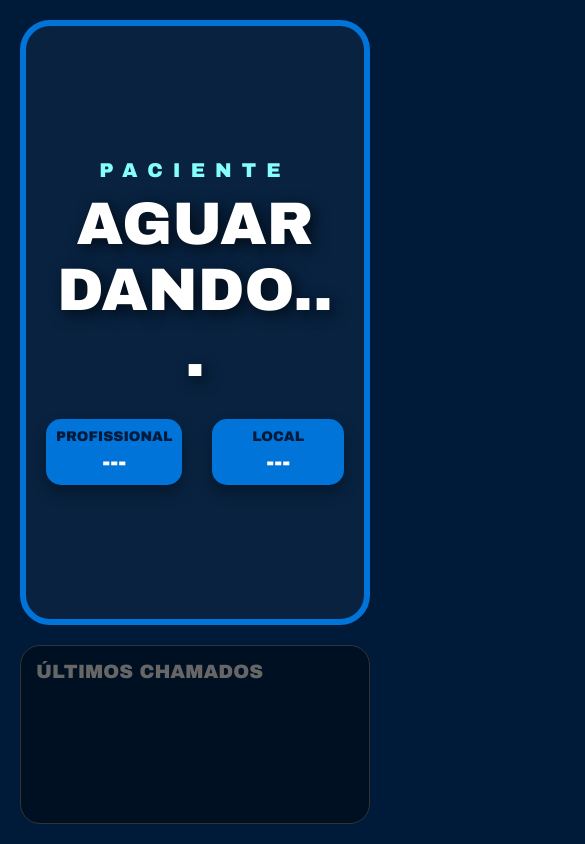
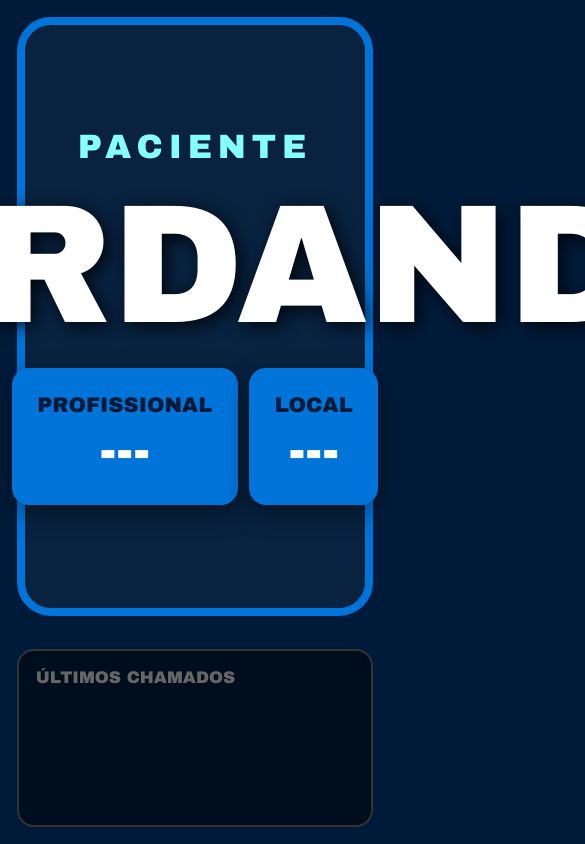
Before and after one commit to RafaelRlbjp/painel-chamada2, a website: page public/painel.html in a window 390 px wide. Shown: the top 844 px of the page, 585 px wide, since content can reach past the window. Drawn offline with nearby package versions, Linux system fonts and the light colour scheme; no server answers.

Commit message:
Layout responsivo gigante para TV

```diff
--- a/public/painel.css
+++ b/public/painel.css
@@ -1,4 +1,4 @@
-/* 1. RESET E BASE */
+/* 1. RESET PARA OCUPAR A TELA TODA */
 * {
     margin: 0;
     padding: 0;
@@ -14,8 +14,7 @@ body {
     display: flex;
     flex-direction: column;
     overflow: hidden;
-    transition: background-color 0.3s ease;
-    padding: 20px;
+    padding: 2vh; /* Respiro lateral baseado na altura */
 }
 
 .container {
@@ -25,111 +24,109 @@ body {
     height: 100%;
 }
 
-/* 2. ÁREA DE CHAMADA PRINCIPAL */
+/* 2. ÁREA DO PACIENTE (OCUPA O MÁXIMO DE ESPAÇO) */
 .chamada-principal {
-    flex: 3;
+    flex: 5; /* Dá mais peso para esta área */
     display: flex;
     flex-direction: column;
     justify-content: center;
     align-items: center;
     text-align: center;
-    border: 6px solid #0074D9;
-    border-radius: 30px;
+    border: 1vh solid #0074D9;
+    border-radius: 4vh;
     background: rgba(255, 255, 255, 0.03);
-    margin-bottom: 20px;
-    padding: 20px;
+    margin-bottom: 2vh;
 }
 
 .header-label {
-    /* Mínimo 20px, Ideal 3vw, Máximo 40px */
-    font-size: clamp(20px, 3vw, 40px);
+    font-size: 4vh; /* Baseado na altura da tela */
     color: #85fffd;
-    letter-spacing: 10px;
-    margin-bottom: 10px;
+    letter-spacing: 1.5vw;
+    text-transform: uppercase;
 }
 
 #nome-paciente {
-    /* Mínimo 60px, Ideal 8vw, Máximo 150px */
-    /* Isso impede que o nome saia da tela em notebooks */
-    font-size: clamp(60px, 8vw, 150px);
+    /* O texto vai se ajustar entre 50px e 25vh (altura da tela) */
+    font-size: clamp(50px, 20vh, 25vh);
     font-weight: 900;
     color: #ffffff;
     text-transform: uppercase;
-    line-height: 1.1;
-    text-shadow: 4px 4px 15px rgba(0,0,0,0.7);
-    word-wrap: break-word;
-    max-width: 95%;
+    line-height: 1;
+    margin: 2vh 0;
+    text-shadow: 0.5vh 0.5vh 2vh rgba(0,0,0,0.8);
+    width: 95%;
+    display: flex;
+    justify-content: center;
+    align-items: center;
 }
 
-/* 3. CAIXAS DE INFORMAÇÃO (PROFISSIONAL E LOCAL) */
+/* 3. BOXES DE INFO (PROFISSIONAL E LOCAL) */
 .info-secundaria {
     display: flex;
     width: 100%;
+    gap: 3vw;
     justify-content: center;
-    gap: 30px;
-    margin-top: 30px;
 }
 
 .box-info {
     background: #0074D9;
-    padding: clamp(10px, 2vw, 20px);
-    border-radius: 15px;
+    padding: 3vh;
+    border-radius: 2vh;
     flex: 1;
-    max-width: 400px;
-    box-shadow: 0 8px 15px rgba(0,0,0,0.3);
+    display: flex;
+    flex-direction: column;
+    justify-content: center;
+    align-items: center;
+    box-shadow: 0 1vh 3vh rgba(0,0,0,0.4);
 }
 
 .label {
-    display: block;
-    font-size: clamp(14px, 1.5vw, 22px);
+    font-size: 2.5vh;
     color: #001b3a;
     font-weight: bold;
-    margin-bottom: 5px;
+    text-transform: uppercase;
+    margin-bottom: 1vh;
 }
 
 #nome-profissional, #consultorio {
-    font-size: clamp(24px, 2.5vw, 45px);
+    font-size: 6vh; /* Letras bem grandes para o médico e local */
     font-weight: bold;
     text-transform: uppercase;
-    white-space: nowrap;
-    overflow: hidden;
-    text-overflow: ellipsis;
 }
 
-/* 4. HISTÓRICO */
+/* 4. HISTÓRICO NO RODAPÉ */
 .rodape-historico {
-    flex: 0.8;
-    background-color: rgba(0,0,0,0.4);
-    border-radius: 20px;
-    padding: 15px;
-    border: 1px solid #333;
+    flex: 1.2;
+    background-color: rgba(0,0,0,0.5);
+    border-radius: 2vh;
+    padding: 2vh;
+    margin-top: 2vh;
+    border: 0.3vh solid #333;
 }
 
 .titulo-historico {
-    font-size: 1.2rem;
+    font-size: 2vh;
     color: #666;
-    margin-bottom: 8px;
+    margin-bottom: 1vh;
     text-transform: uppercase;
 }
 
 .historico-flex {
     display: flex;
-    gap: 15px;
+    gap: 2vw;
     list-style: none;
-    overflow: hidden;
 }
 
 .historico-flex li {
     background: #1a1a1a;
-    padding: 10px 20px;
-    border-radius: 50px;
-    font-size: clamp(18px, 1.8vw, 28px);
+    padding: 1.5vh 3vh;
+    border-radius: 5vh;
+    font-size: 3.5vh; /* Histórico também legível */
     color: #aaa;
-    border: 1px solid #444;
-    white-space: nowrap;
+    border: 0.2vh solid #444;
 }
 
-/* 5. ANIMAÇÃO DE ALERTA */
+/* 5. ANIMAÇÃO DE ALERTA AMARELO */
 .piscar-amarelo {
     animation: alerta-amarelo 0.7s infinite !important;
 }
```
